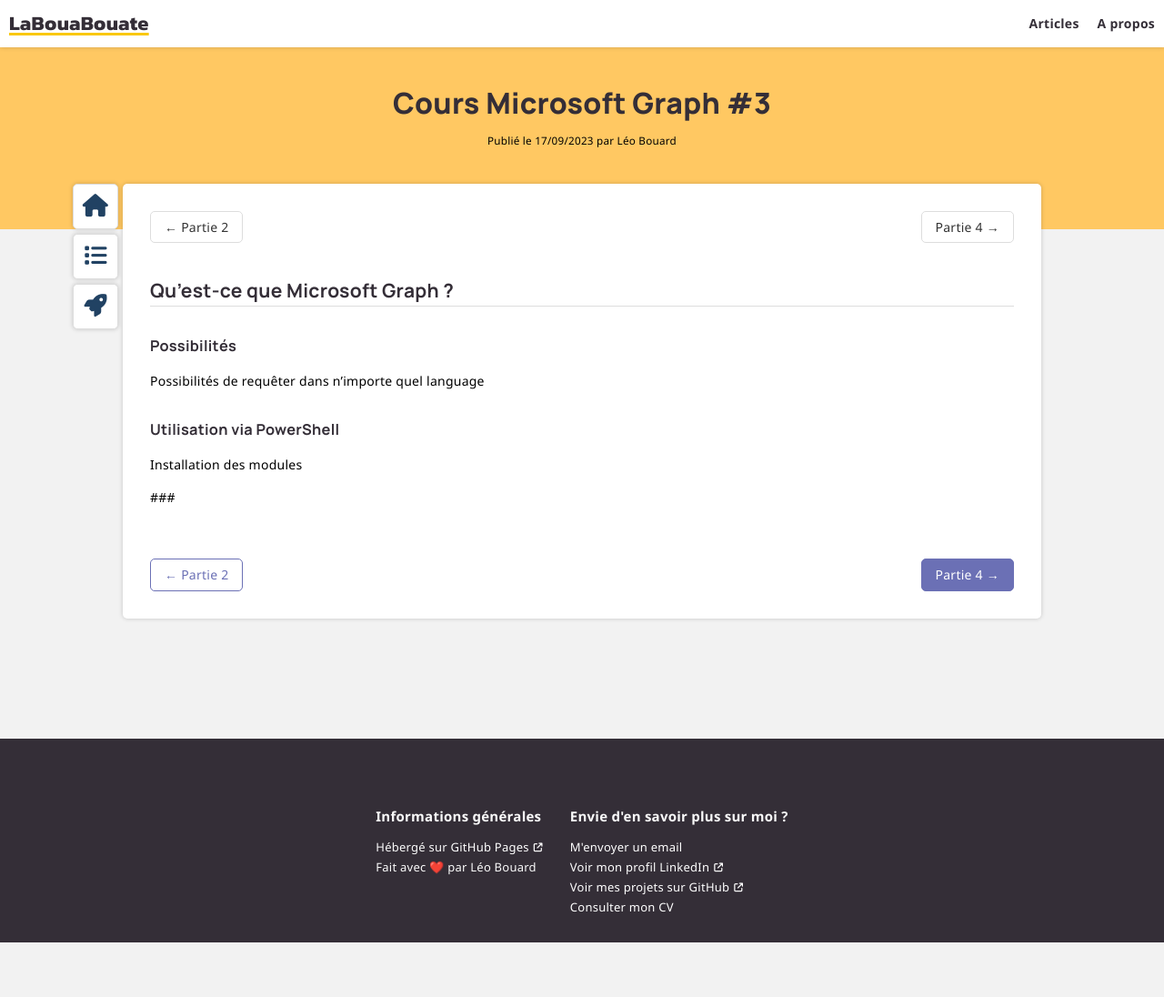
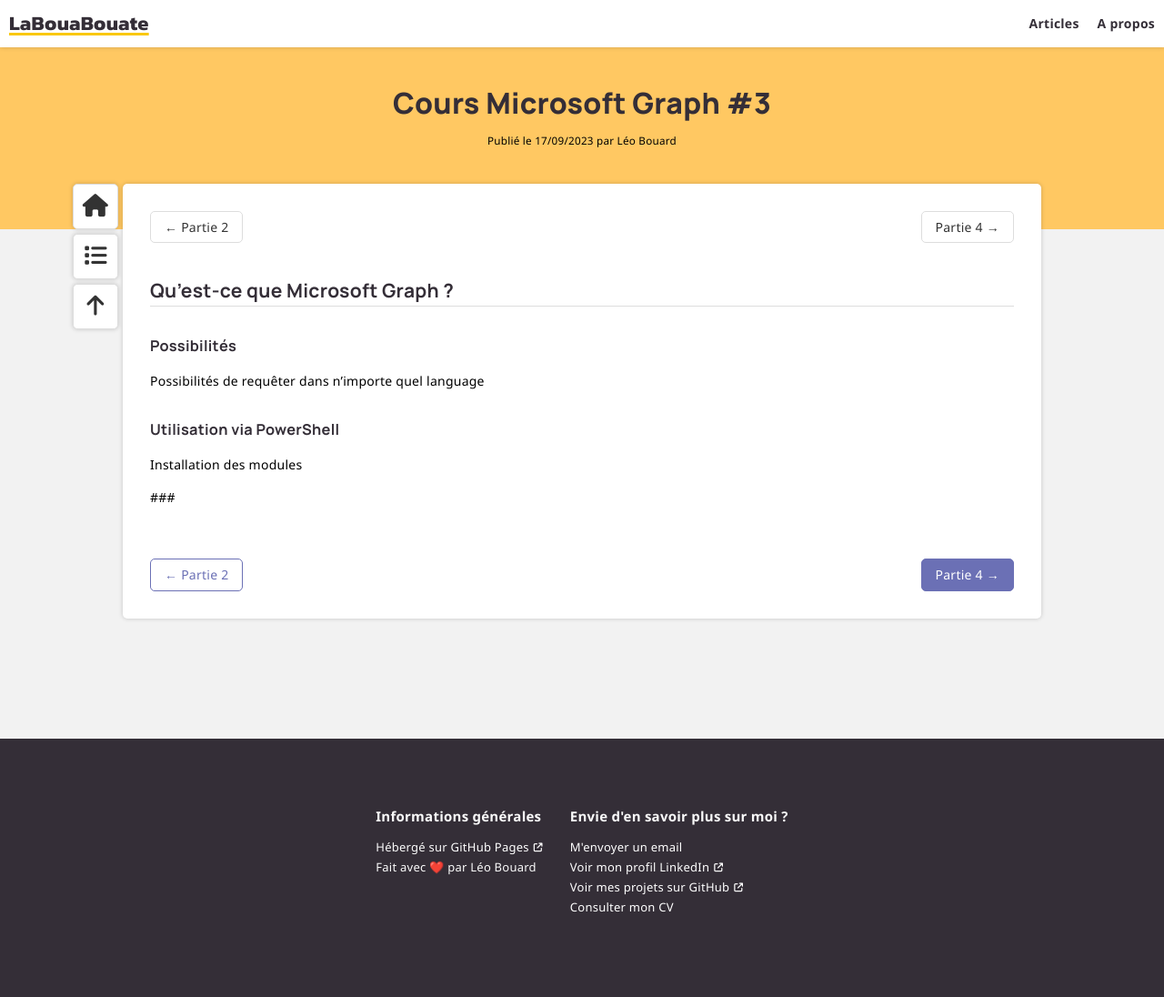
Before and after one commit to leobouard/leobouard.github.io, a Jekyll site: the page built from _posts/2023-09-17-cours-msgraph-003.md, in a window 1280 px wide. Shown: the whole page at 91% size. Built offline with Jekyll 4.4.1, drawn with Linux system fonts in a browser that asks for light colours; nearby versions of some CDN libraries; some web fonts are replaced; before the commit the page ends 1036 px from its top, so only the background shows below that.

Commit message:
Modification side_buttons

```diff
--- a/_layouts/post.html
+++ b/_layouts/post.html
@@ -12,7 +12,7 @@
         {% if page.tableOfContent %}
             <a href="{{ page.tableOfContent }}" title="Voir le sommaire"><i class="fa-solid fa-list"></i></a>
         {% endif %}
-        <a href="javascript:document.getElementById('top').scrollIntoView({behavior: 'smooth'});" title="Retour en haut de page"><i class="fa-solid fa-rocket"></i></a>
+        <a href="javascript:document.getElementById('top').scrollIntoView({behavior: 'smooth'});" title="Retour en haut de page"><i class="fa-solid fa-arrow-up"></i></a>
     </div>
     <div class="div_topnav_buttons">
         {% if page.prevLink %}
--- a/assets/css/posts.scss
+++ b/assets/css/posts.scss
@@ -253,6 +253,7 @@
     height: 48px;
     width: 48px;
     background-color: #fff;
+    color: #333;
     margin: 5px;
     justify-content: center;
     align-items: center;
@@ -265,6 +266,7 @@
 div.side_buttons > a:hover {
     background-color: #fafafa;
     text-decoration: none;
+    color: #000;
 }
 
 a.solution {
@@ -308,7 +310,7 @@
         margin-left: 0;
         margin-top: 0;
         bottom: 0;
-        right: -15px;
+        right: -10px;
     }
 
 }
--- a/assets/css/style.scss
+++ b/assets/css/style.scss
@@ -223,7 +223,7 @@
 
 footer {
     margin-top: -50px;
-    padding: 60px 0px 0px;
+    padding: 60px;
     display: flex;
     flex-wrap: wrap;
     justify-content: center;
```
